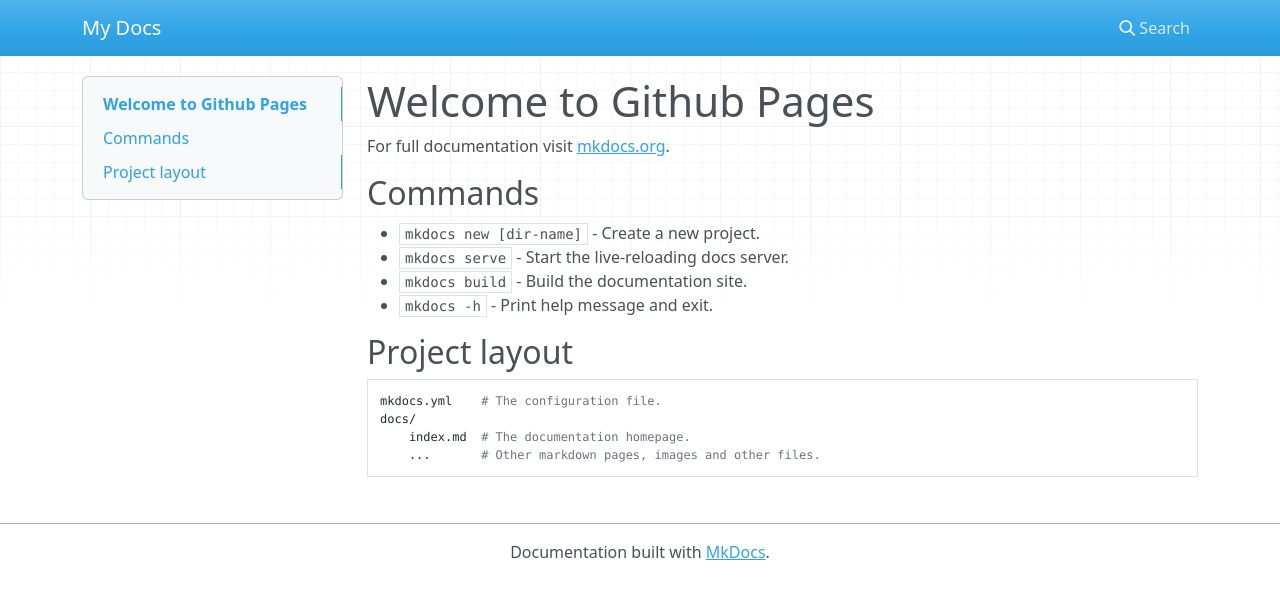
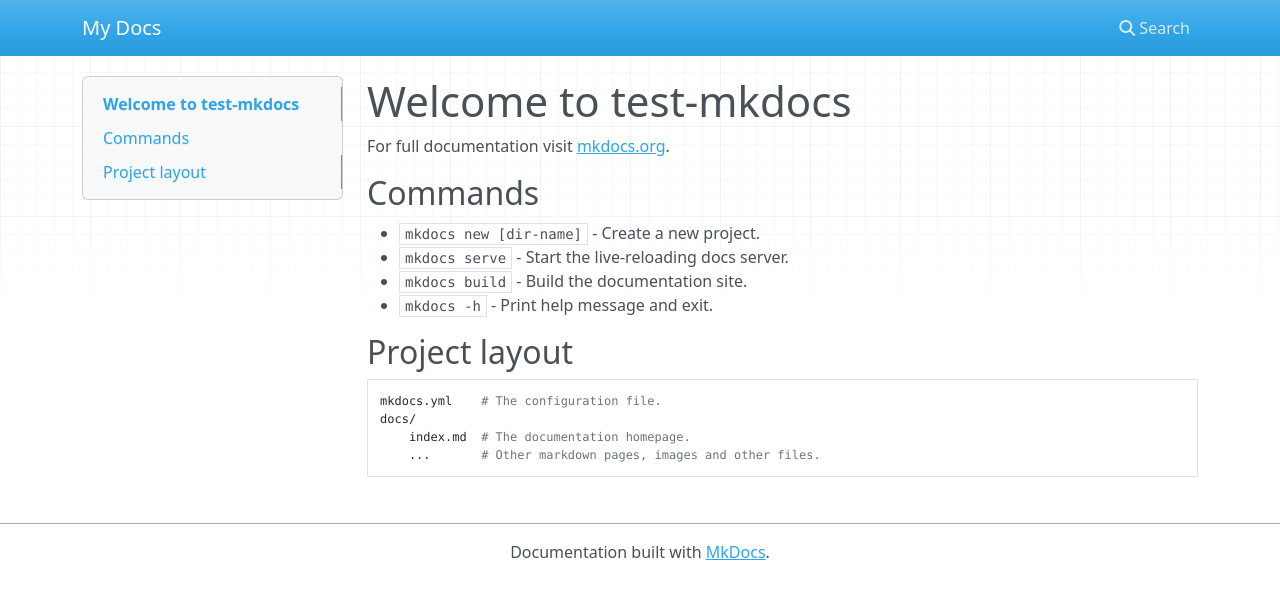
Before and after one commit to oscar5201m/test-docs, an MkDocs documentation site: the page built from docs/index.md, in a window 1280 px wide. Shown: the top 599 px of the page. Built offline with MkDocs 1.6.1, drawn with Linux system fonts in a browser that asks for light colours; nearby versions of some CDN libraries.

Commit message:
modify index.md

```diff
--- a/docs/index.md
+++ b/docs/index.md
@@ -1,4 +1,4 @@
-# Welcome to Github Pages
+# Welcome to test-mkdocs
 
 For full documentation visit [mkdocs.org](https://www.mkdocs.org).
 
```
Also changed, not shown: site/index.html, site/search/search_index.json.
